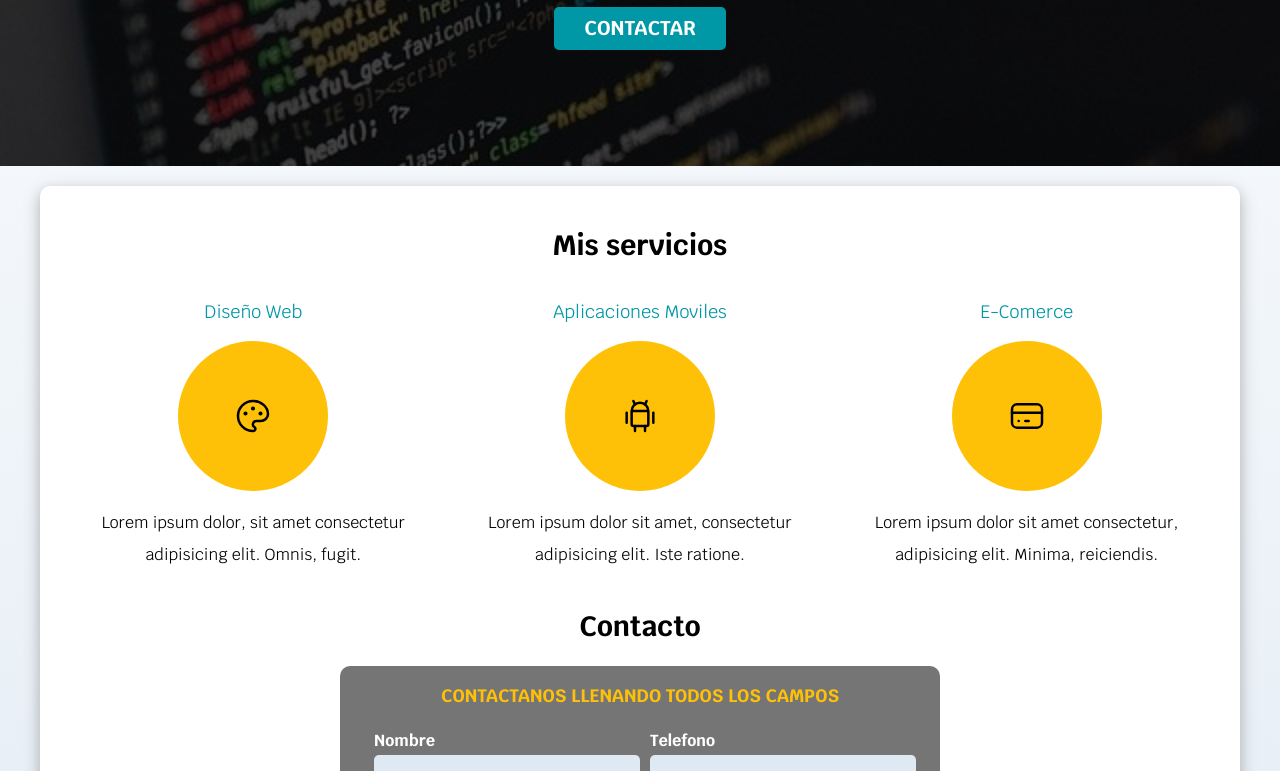
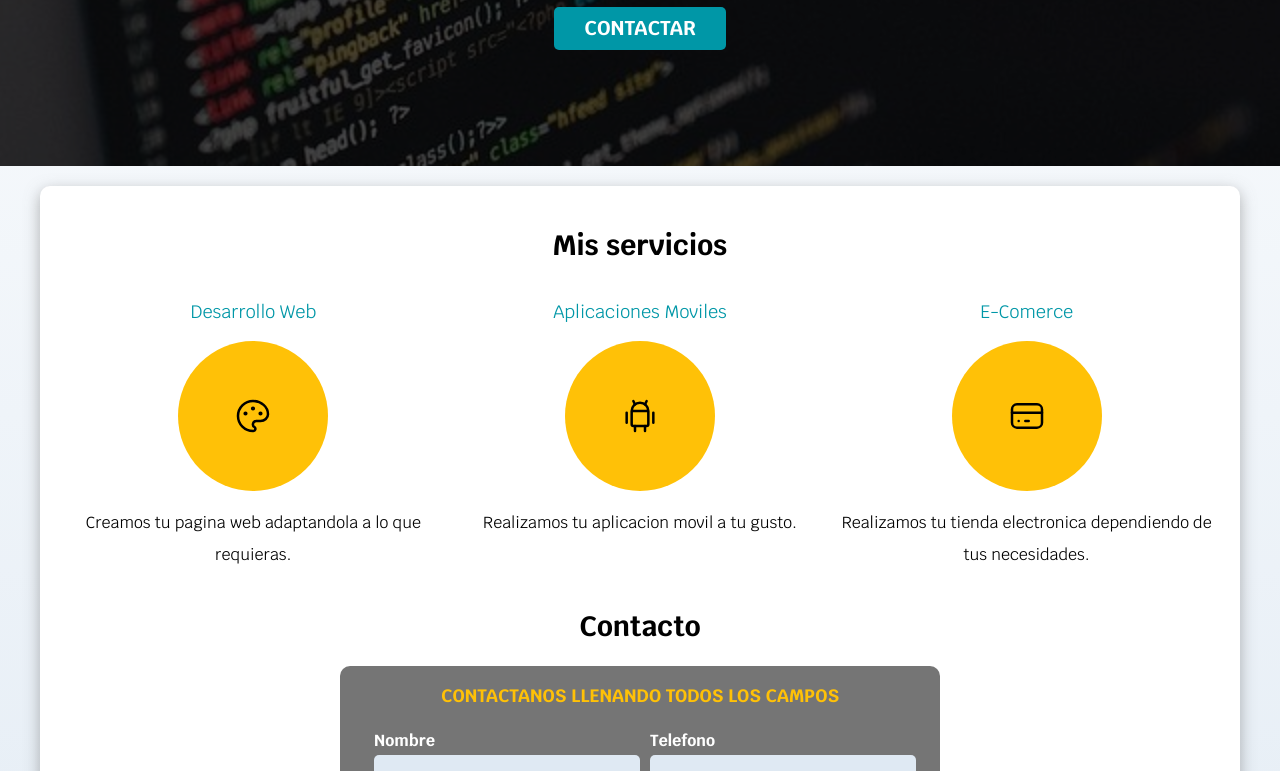
Before and after one commit to Eduardoperez1010/Frelance-Eduardo_Perez, a plain HTML site: page index.html in a window 1280 px wide. Shown: the part 422-1193 px from the top of the page. Drawn offline with Linux system fonts and the light colour scheme.

Commit message:
Update index.html
Actualizando el index.html

```diff
--- a/index.html
+++ b/index.html
@@ -48,7 +48,7 @@
         <h2>Mis servicios</h2>
         <div class="servicios">
             <section class="servicio">
-                <h3>Diseño Web</h3>
+                <h3>Desarrollo Web</h3>
                 <div class="iconos">
                     <svg xmlns="http://www.w3.org/2000/svg" class="icon icon-tabler icon-tabler-palette" width="40"
                         height="40" viewBox="0 0 24 24" stroke-width="1.5" stroke="#000000" fill="none"
@@ -61,7 +61,7 @@
                         <circle cx="16.5" cy="10.5" r=".5" fill="currentColor" />
                     </svg>
                 </div>
-                <p>Lorem ipsum dolor, sit amet consectetur adipisicing elit. Omnis, fugit.</p>
+                <p>Creamos tu pagina web adaptandola a lo que requieras.</p>
             </section>
 
             <section class="servicio">
@@ -80,7 +80,7 @@
                         <line x1="15" y1="18" x2="15" y2="21" />
                     </svg>
                 </div>
-                <p>Lorem ipsum dolor sit amet, consectetur adipisicing elit. Iste ratione.</p>
+                <p>Realizamos tu aplicacion movil a tu gusto.</p>
             </section>
 
             <section class="servicio">
@@ -96,7 +96,7 @@
                         <line x1="11" y1="15" x2="13" y2="15" />
                     </svg>
                 </div>
-                <p>Lorem ipsum dolor sit amet consectetur, adipisicing elit. Minima, reiciendis.</p>
+                <p>Realizamos tu tienda electronica dependiendo de tus necesidades.</p>
             </section>
         </div>
         <section>
```
